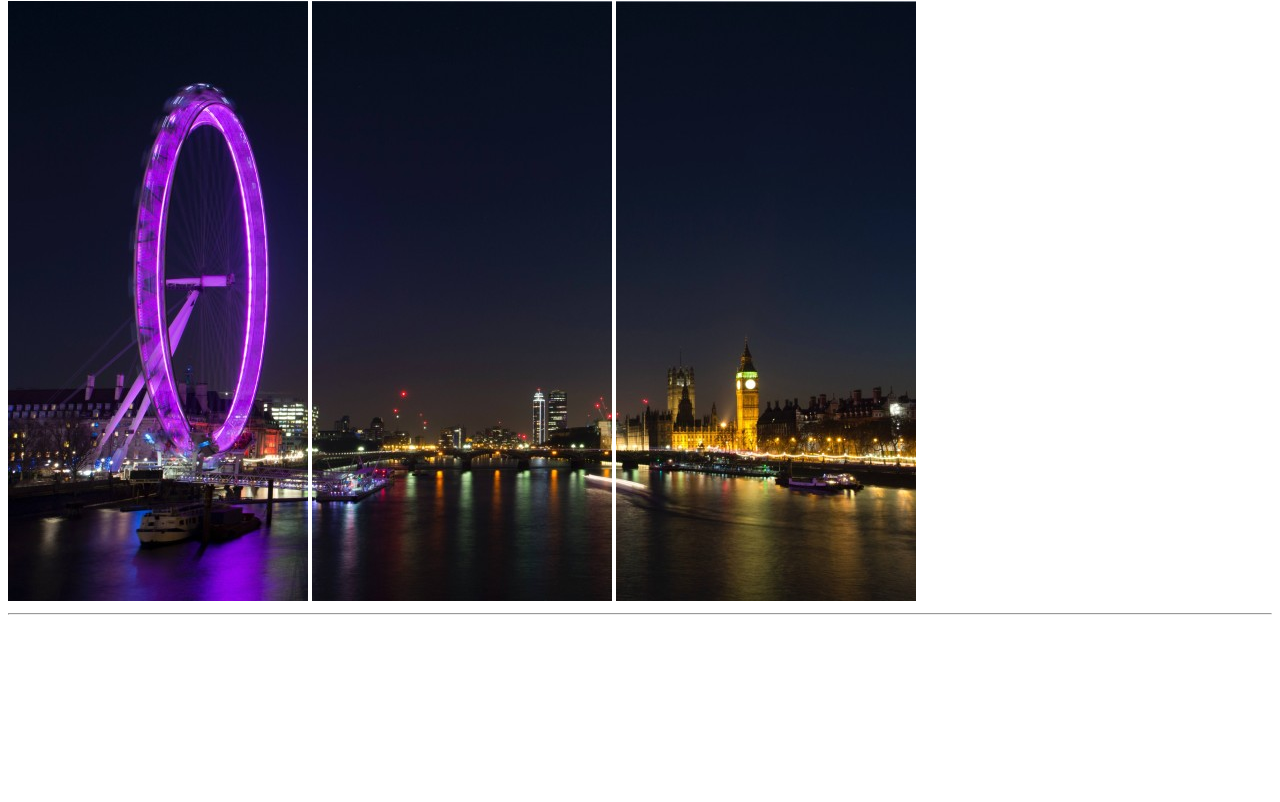
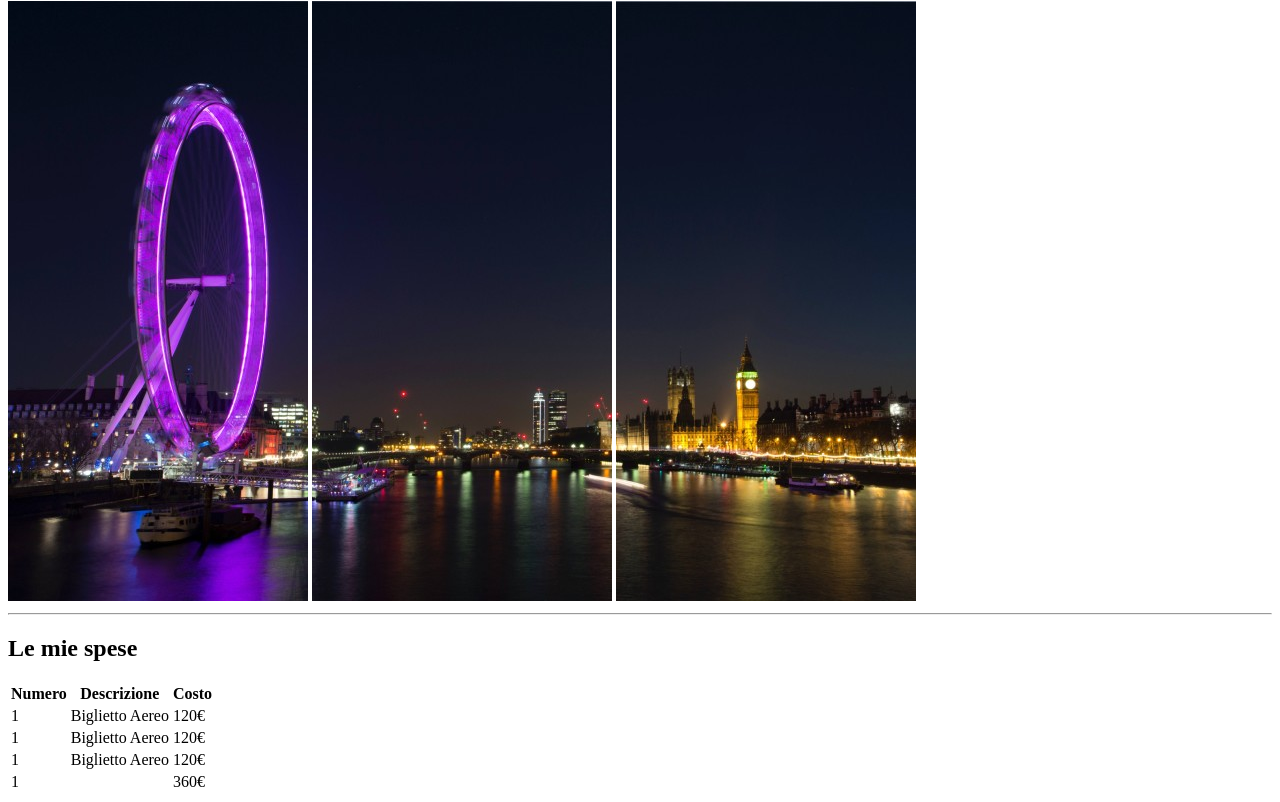
Before and after one commit to TommasoBernardo/html-london-trip, a plain HTML site: page index.html in a window 1280 px wide. Shown: the part 79-881 px from the top of the page. Before the commit the page ends 800 px from the top, so only its background shows below. Drawn offline with Linux system fonts and the light colour scheme.

Commit message:
i create the table inside the main

```diff
--- a/index.html
+++ b/index.html
@@ -10,11 +10,99 @@
     <!-- CREO HEADER -->
     <header>
         <h1>Il mio viaggio a Londra</h1>
+        <!-- INSERISCO LE IMMAGINI -->
         <img src="./img/pexels-bill-emrich-230794-0.jpg" alt="ruota panoramica di Londra">
         <img src="./img/pexels-bill-emrich-230794-1.jpg" alt="paesaggio Londra">
         <img src="./img/pexels-bill-emrich-230794-2.jpg" alt="paesaggio Londra">
         <hr>
     </header>
 
+    <!-- CREO IL MAIN -->
+    <main>
+        <h2>
+            Le mie spese
+        </h2>
+        <!-- AGGIUNGO UNA TABELLA -->
+        <table>
+            <!-- INTESTAZIONE TABELLA -->
+            <thead>
+                <th>
+                    Numero
+                </th>
+
+                <th>
+                    Descrizione
+                </th>
+
+                <th>
+                    Costo
+                </th>
+             </thead>
+             <!-- PARTE PRINCIPALE DELLA TABELLA -->
+             <tbody>
+                <!-- PRIMA RIGA -->
+                <tr>
+                    <td>
+                        1
+                    </td>
+
+                    <td>
+                        Biglietto Aereo
+                    </td>
+
+                    <td>
+                        120€
+                    </td>
+                </tr>
+                <!-- SECONDA RIGA -->
+                <tr>
+                    <td>
+                        1
+                    </td>
+
+                    <td>
+                        Biglietto Aereo
+                    </td>
+
+
+                    <td>
+                        120€
+                    </td>
+
+                </tr>
+
+                <!-- TERZA RIGA -->
+                <tr>
+                    <td>
+                        1
+                    </td>
+
+                    <td>
+                        Biglietto Aereo
+                    </td>
+
+                    <td>
+                        120€
+                    </td>
+                </tr>
+                <!-- QUARTA RIGA -->
+                <tr>
+                    <td>
+                        1
+                    </td>
+
+                    <td>
+
+                    </td>
+
+                    <td>
+                        360€
+                    </td>
+                </tr>
+             </tbody>
+        </table>
+
+    </main>
+
 </body>
 </html>
```
